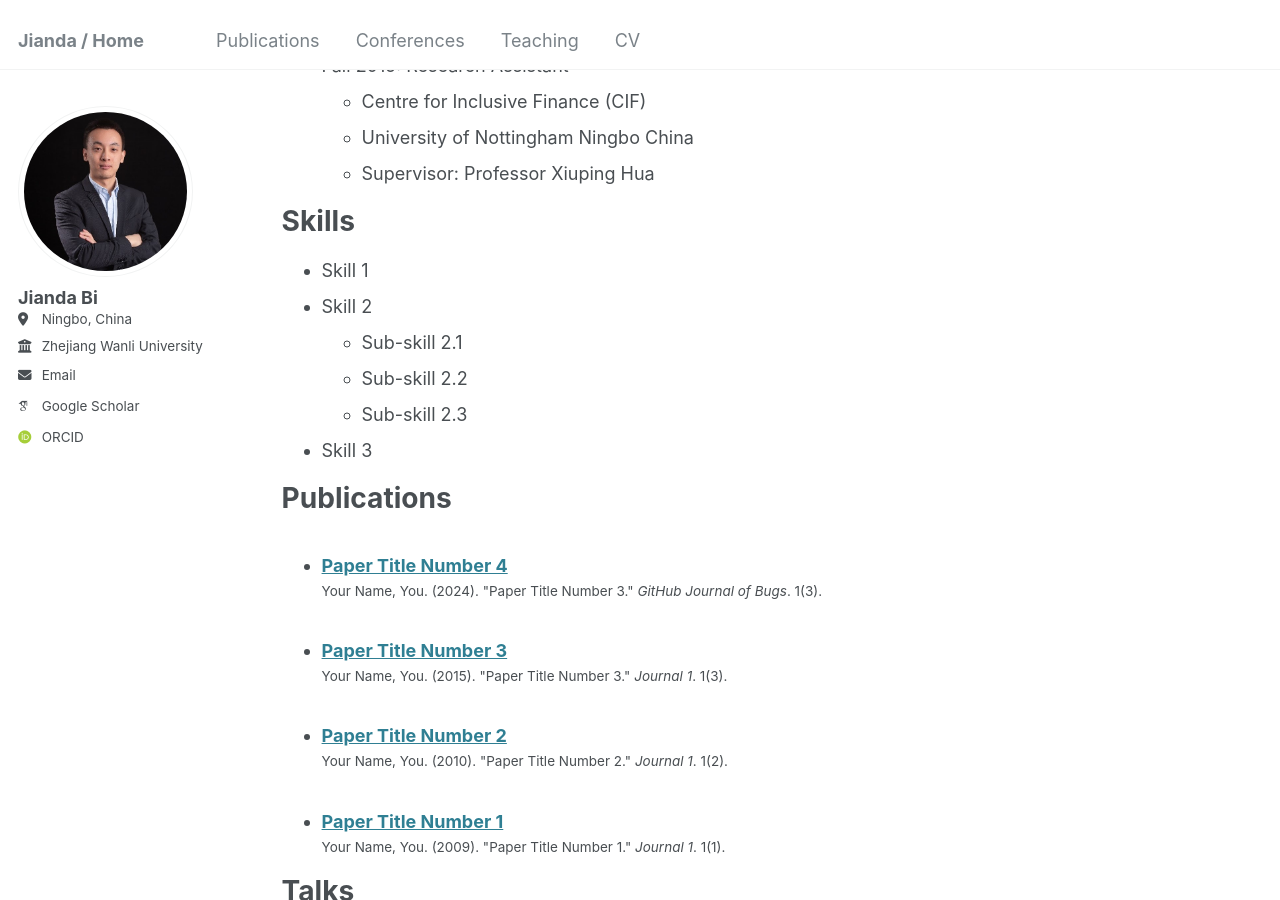
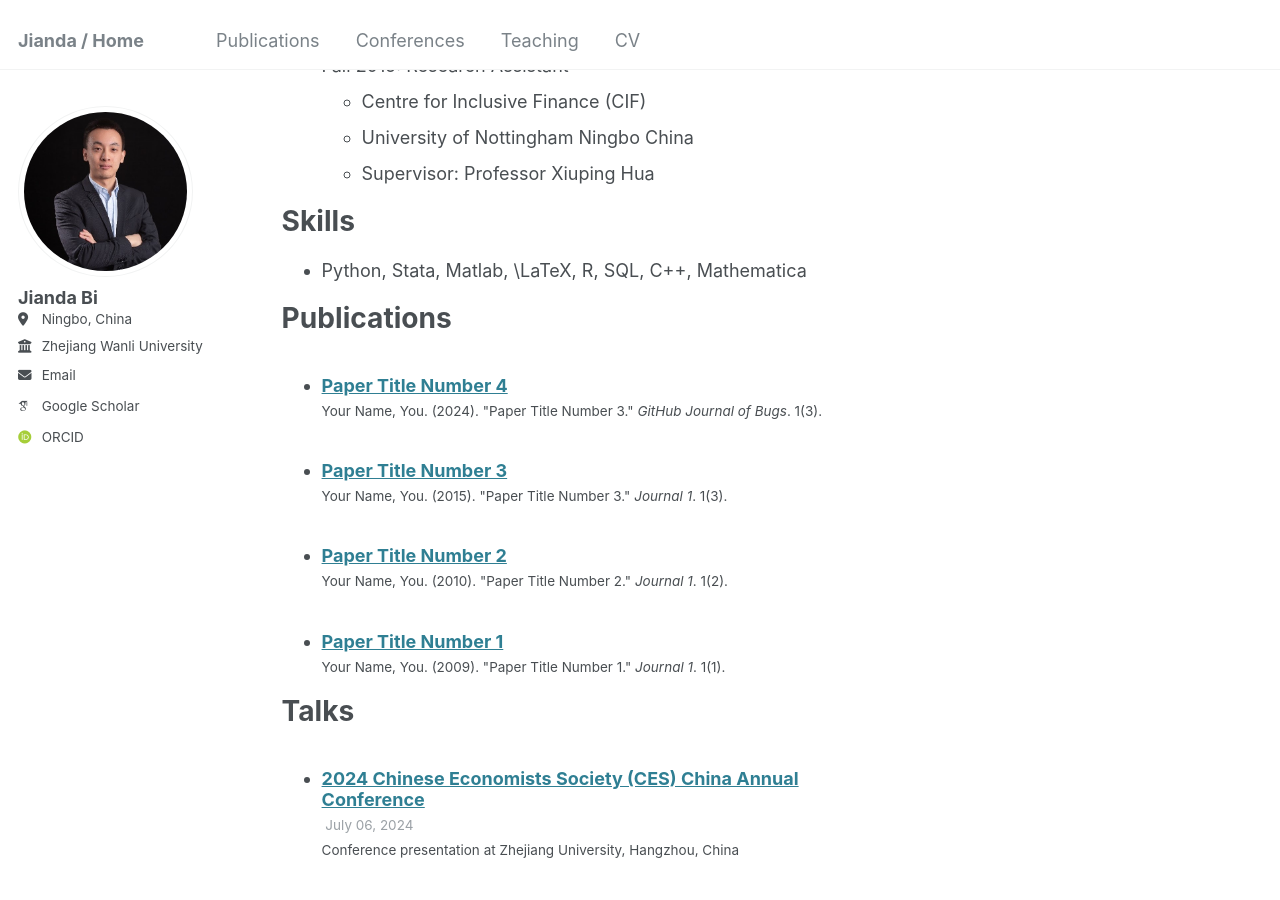
Before and after one commit to JiandaBi/Jianda.github.io, a Jekyll site: the page built from _pages/cv.md, in a window 1280 px wide and 900 px high, scrolled down 371 px. Built offline with Jekyll 4.4.1, drawn with Linux system fonts in a browser that asks for light colours; some web fonts are replaced.

Commit message:
Update cv.md

```diff
--- a/_pages/cv.md
+++ b/_pages/cv.md
@@ -36,12 +36,7 @@ Work experience
 
 Skills
 ======
-* Skill 1
-* Skill 2
-  * Sub-skill 2.1
-  * Sub-skill 2.2
-  * Sub-skill 2.3
-* Skill 3
+* Python, Stata, Matlab,  \LaTeX, R, SQL,  C++, Mathematica
 
 Publications
 ======
```
